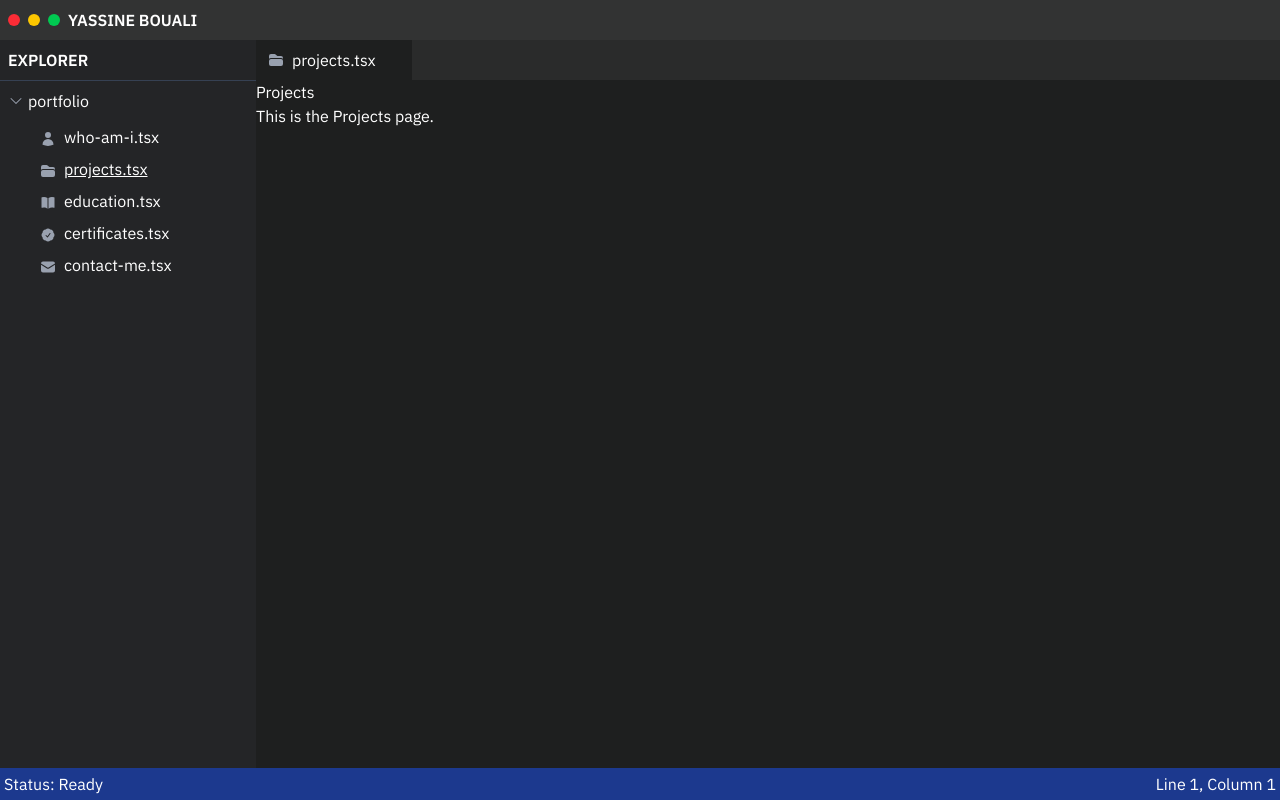
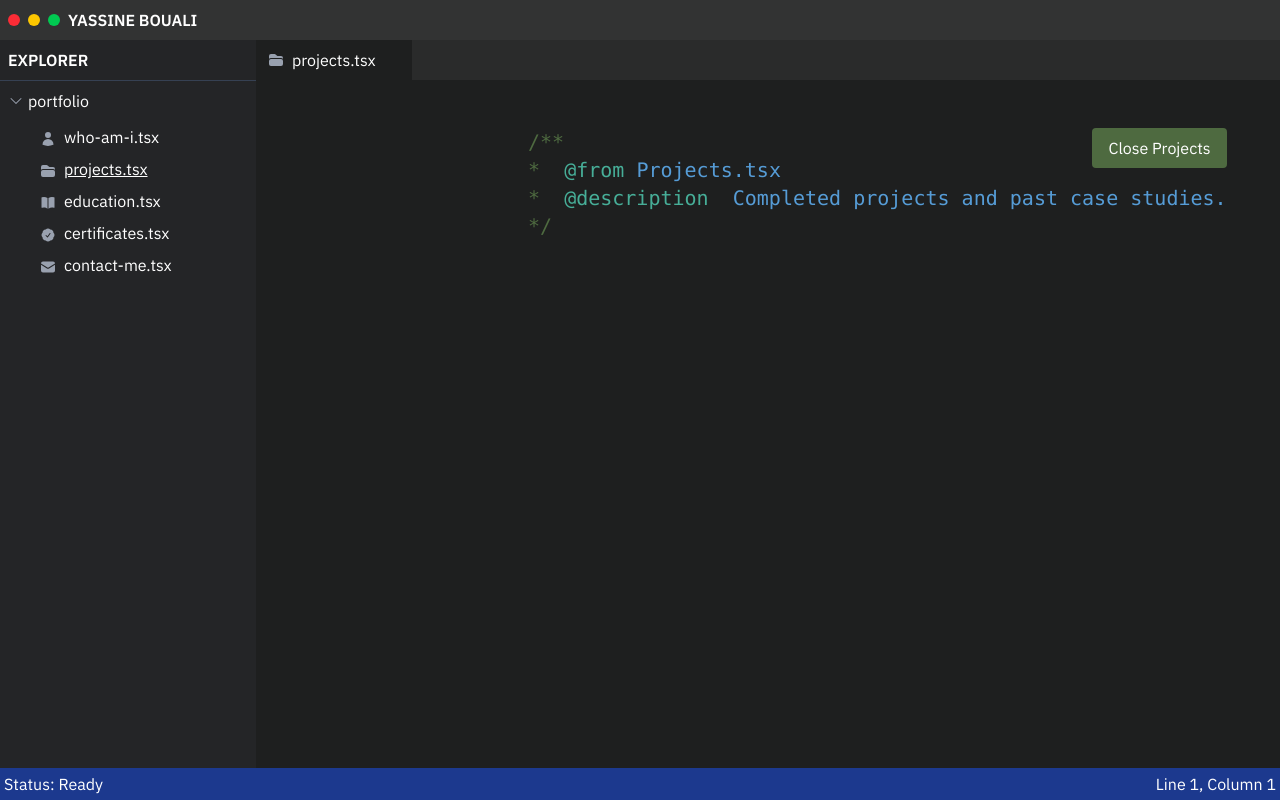
Before and after one commit to Ybouali/ybouali, a React (Vite) app: page / in a window 1280 px wide. Both pictures are taken after a click on the item "projects.tsx". Built offline with nearby package versions, Linux system fonts and the light colour scheme.

Commit message:
animated text added

```diff
--- /dev/null
+++ b/src/components/Animations/AnimatedChars.tsx
@@ -0,0 +1,40 @@
+import { motion } from 'framer-motion';
+
+type AnimatedCharsProps = {
+    text: string;
+    delay?: number;
+    animationType?: 'up' | 'fade' | 'scale';
+};
+
+export const AnimatedChars = ({
+    text,
+    delay = 0,
+    animationType = 'up',
+}: AnimatedCharsProps) => {
+    return (
+        <>
+            {text.split('').map((char, i) => {
+                const variants = {
+                    up: { opacity: 0, y: 8 },
+                    fade: { opacity: 0 },
+                    scale: { opacity: 0, scale: 0.6 },
+                };
+
+                return (
+                    <motion.span
+                        key={`${char}-${i}`}
+                        initial={variants[animationType]}
+                        animate={{ opacity: 1, y: 0, scale: 1 }}
+                        transition={{
+                            delay: delay + i * 0.03,
+                            duration: 0.2,
+                        }}
+                        style={{ display: 'inline-block' }}
+                    >
+                        {char}
+                    </motion.span>
+                );
+            })}
+        </>
+    );
+};
--- a/src/components/Buttons/SendButton.tsx
+++ b/src/components/Buttons/SendButton.tsx
@@ -1,18 +1,26 @@
 import { PaperAirplaneIcon } from '@heroicons/react/24/solid';
 
-type Props = {
+interface Props {
     onClick?: () => void;
-};
+    label?: string;
+    showIcon?: boolean;
+}
 
-function SendButton({ onClick }: Props) {
+function SendButton({
+    onClick,
+    label = 'Send Message',
+    showIcon = true,
+}: Props) {
     return (
         <div className="w-full flex justify-center items-center  cursor-pointer ">
             <button
                 onClick={onClick}
                 className="flex justify-center items-center cursor-pointer bg-[#4e6a40] text-white py-2 px-4 rounded hover:bg-[#7cbf4a] flex-1 duration-700 "
             >
-                <PaperAirplaneIcon className="h-5 w-5 inline-block mr-2 -rotate-20 " />
-                Send Message
+                {showIcon && (
+                    <PaperAirplaneIcon className="h-5 w-5 inline-block mr-2 -rotate-20 " />
+                )}
+                {label}
             </button>
         </div>
     );
--- a/src/components/Cards/DeveloperInfo.tsx
+++ b/src/components/Cards/DeveloperInfo.tsx
@@ -1,3 +1,40 @@
+// type DeveloperInfoProps = {
+//     labelOne: string;
+//     labelTwo: string;
+//     valueOne: string;
+//     valueTwo: string;
+//     className?: string;
+// };
+
+// function DeveloperInfo({
+//     labelOne,
+//     labelTwo,
+//     valueOne,
+//     valueTwo,
+//     className,
+// }: DeveloperInfoProps) {
+//     return (
+//         <div className={`flex flex-col items-start ${className}`}>
+//             <pre className="text-xl text-[#4e6a40]">/**</pre>
+//             <pre className="text-xl">
+//                 <span className="text-[#4e6a40]">{`*  `}</span>
+//                 <span className="text-[#47ae98]">{`@${labelOne} `}</span>
+//                 <span className="text-[#569cd6]">{valueOne}</span>
+//             </pre>
+//             <pre className="text-xl">
+//                 <span className="text-[#4e6a40]">{`*  `}</span>
+//                 <span className="text-[#47ae98]">{`@${labelTwo}  `}</span>
+//                 <span className="text-[#569cd6]">{valueTwo}</span>
+//             </pre>
+//             <pre className="text-xl text-[#4e6a40] ">*/</pre>
+//         </div>
+//     );
+// }
+
+// export default DeveloperInfo;
+
+import { AnimatedChars } from '../Animations/AnimatedChars';
+
 type DeveloperInfoProps = {
     labelOne: string;
     labelTwo: string;
@@ -16,16 +53,24 @@ function DeveloperInfo({
     return (
         <div className={`flex flex-col items-start ${className}`}>
             <pre className="text-xl text-[#4e6a40]">/**</pre>
+
             <pre className="text-xl">
-                <span className="text-[#4e6a40]">{`*  `}</span>
-                <span className="text-[#47ae98]">{`@${labelOne} `}</span>
-                <span className="text-[#569cd6]">{valueOne}</span>
+                {/* valueOne → animation type: up */}
+                <span className="text-[#569cd6] flex flex-row">
+                    <span className="text-[#4e6a40]">{`*  `}</span>
+                    <span className="text-[#47ae98]">{`@${labelOne} `}</span>
+                    <AnimatedChars text={valueOne} animationType="up" />
+                </span>
             </pre>
+
             <pre className="text-xl">
-                <span className="text-[#4e6a40]">{`*  `}</span>
-                <span className="text-[#47ae98]">{`@${labelTwo}  `}</span>
-                <span className="text-[#569cd6]">{valueTwo}</span>
+                <span className="text-[#569cd6] flex flex-row">
+                    <span className="text-[#4e6a40]">{`*  `}</span>
+                    <span className="text-[#47ae98]">{`@${labelTwo}  `}</span>
+                    <AnimatedChars text={valueTwo} animationType="fade" />
+                </span>
             </pre>
+
             <pre className="text-xl text-[#4e6a40] ">*/</pre>
         </div>
     );
--- /dev/null
+++ b/src/pages/projects/Header.tsx
@@ -0,0 +1,34 @@
+interface HeaderProps {
+    openLiveProjects: boolean;
+    setOpenLiveProjects: (open: boolean) => void;
+}
+
+import { DeveloperInfo, SendButton } from '../../components';
+
+function Header({ openLiveProjects, setOpenLiveProjects }: HeaderProps) {
+    return (
+        <div className="relative flex flex-row  items-center justify-between gap-3">
+            <DeveloperInfo
+                labelOne="from"
+                labelTwo="description"
+                valueOne="Projects.tsx"
+                valueTwo={
+                    openLiveProjects
+                        ? 'Active projects currently live and running'
+                        : 'Completed projects and past case studies.'
+                }
+            />
+            <div className=" absolute top-0 right-0 ">
+                <SendButton
+                    label={
+                        openLiveProjects ? 'Live Projects' : 'Close Projects'
+                    }
+                    showIcon={false}
+                    onClick={() => setOpenLiveProjects(!openLiveProjects)}
+                />
+            </div>
+        </div>
+    );
+}
+
+export default Header;
--- a/src/pages/projects/index.tsx
+++ b/src/pages/projects/index.tsx
@@ -1,9 +1,22 @@
+import { useState } from 'react';
+import { MainForScreen } from '../../components';
+import Header from './Header';
+
 function Projects() {
+    const [openLiveProjects, setOpenLiveProjects] = useState(false);
     return (
-        <div className="text-white">
-            <h1>Projects</h1>
-            <p>This is the Projects page.</p>
-        </div>
+        <MainForScreen>
+            <div className="w-full ">
+                <div className="mx-auto w-1/2 ">
+                    <div className="flex flex-col items-start pb-20 gap-1 ">
+                        <Header
+                            openLiveProjects={openLiveProjects}
+                            setOpenLiveProjects={setOpenLiveProjects}
+                        />
+                    </div>
+                </div>
+            </div>
+        </MainForScreen>
     );
 }
 
```
Also changed, not shown: 1 other file (tests, documents, lock files or other folders).
